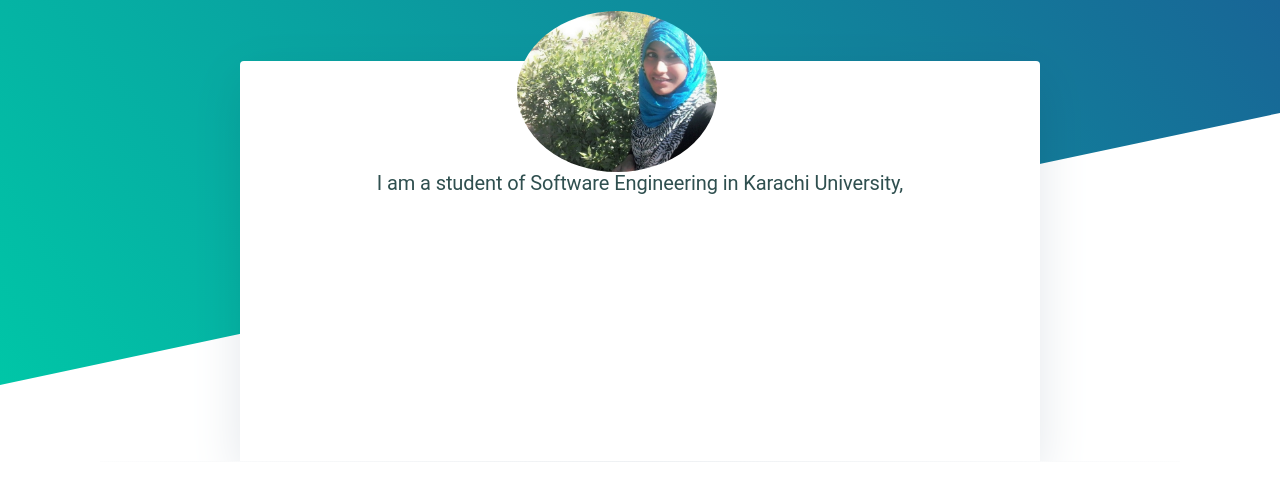
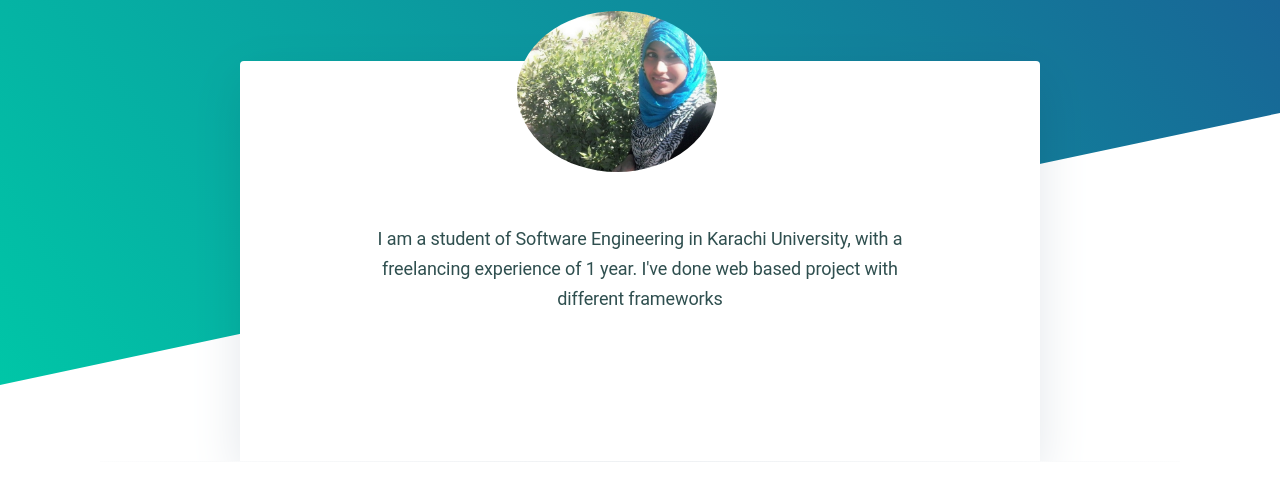
Before and after one commit to aliraza-chandio/demo, a plain HTML site: page index.html in a window 1280 px wide. Shown: the part 255-739 px from the top of the page. Drawn offline with nearby package versions, Linux system fonts and the light colour scheme.

Commit message:
Update index.html

```diff
--- a/index.html
+++ b/index.html
@@ -252,7 +252,7 @@ nav ul li:hover {
                         	</div>
                         </div>
 
-                        <p style="color: darkslategrey;">I am a student of Software Engineering in Karachi University, </p>
+                         <p style="color: darkslategrey; font-size: 18px; padding: 7% 15% 0 15% ">I am a student of Software Engineering in Karachi University, with a freelancing experience of 1 year. I've done web based project with different frameworks </p>
                         </div>
                     </div>
                 </div>
```
